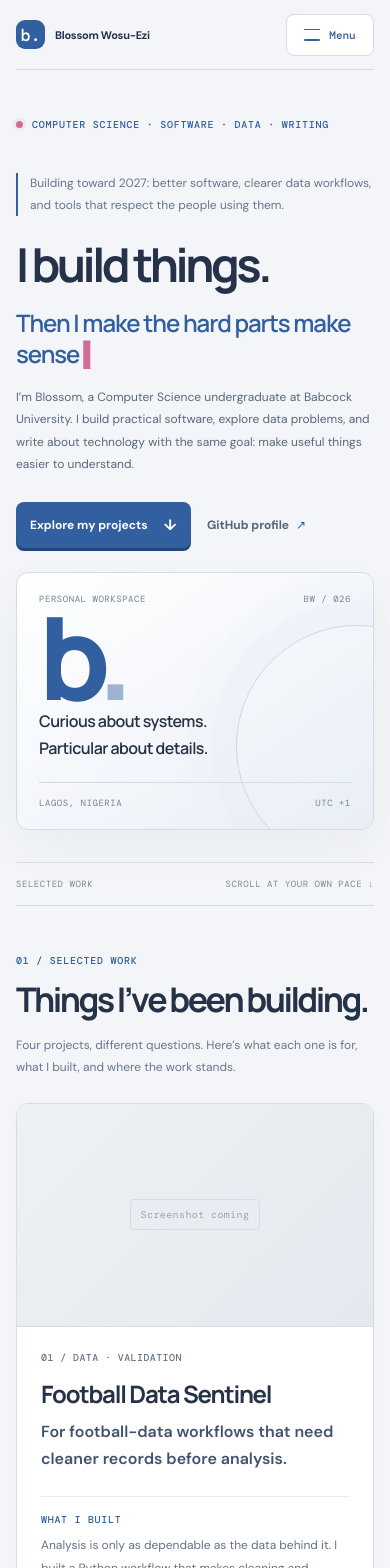
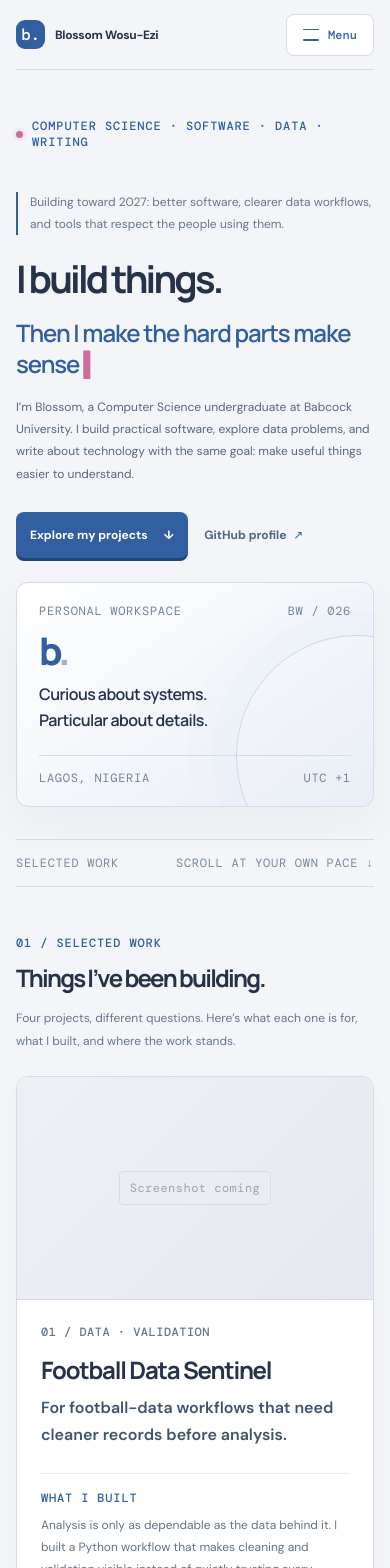
Before and after one commit to KamdyB/blossom-s-portfolio, a React (Vite) app: page / in a window 390 px wide. Shown: the top 1568 px of the page. Built offline with nearby package versions, Linux system fonts and the light colour scheme.

Commit message:
Apply consistent four-size type scale

```diff
--- a/src/styles.css
+++ b/src/styles.css
@@ -20,11 +20,11 @@ button{color:inherit}
 .topbar,.section-wrap{width:min(1120px,calc(100% - 64px));margin-inline:auto;position:relative;z-index:1}
 .topbar{height:78px;display:flex;align-items:center;justify-content:space-between;border-bottom:1px solid var(--line);gap:var(--s3)}
 .brand{display:inline-flex;align-items:center;gap:10px;font-size:var(--t1);font-weight:700;letter-spacing:-.025em;white-space:nowrap}
-.brand-mark{display:grid;place-items:center;width:32px;height:32px;background:var(--blue);color:white;font:500 17px var(--mono);border-radius:9px}
+.brand-mark{display:grid;place-items:center;width:32px;height:32px;background:var(--blue);color:white;font:500 var(--t2) var(--mono);border-radius:9px}
 .nav-links{display:flex;align-items:center;gap:var(--s3)}
 .nav-links a{font-size:var(--t1);font-weight:600;color:#526176;padding:10px 0;transition:color .2s ease}
 .nav-links a:hover{color:var(--pink)}
-.menu-toggle{display:none;align-items:center;gap:9px;background:var(--paper);border:1px solid var(--line);border-radius:8px;padding:10px 13px;font:600 11px var(--mono);cursor:pointer}
+.menu-toggle{display:none;align-items:center;gap:9px;background:var(--paper);border:1px solid var(--line);border-radius:8px;padding:10px 13px;font:600 var(--t1) var(--mono);cursor:pointer}
 .menu-toggle:focus-visible,.nav-links a:focus-visible,.text-link:focus-visible,.more-list a:focus-visible{outline:2px solid var(--pink);outline-offset:4px}
 .menu-toggle span{color:var(--blue)}
 .menu-glyph{width:16px;height:12px;display:inline-flex;flex-direction:column;justify-content:space-between}
@@ -32,7 +32,7 @@ button{color:inherit}
 .menu-glyph-open i:first-child{transform:translateY(5px) rotate(45deg)}
 .menu-glyph-open i:last-child{transform:translateY(-5px) rotate(-45deg)}
 .hero{padding-top:var(--s6)}
-.eyebrow{font:500 10px var(--mono);letter-spacing:.075em;color:var(--blue);margin:0 0 18px}
+.eyebrow{font:500 var(--t1) var(--mono);letter-spacing:.075em;color:var(--blue);margin:0 0 18px}
 .hero .eyebrow{display:flex;align-items:center;gap:9px}
 .status-dot{display:inline-block;flex:0 0 7px;width:7px;height:7px;border-radius:50%;background:var(--pink);box-shadow:0 0 0 3px #d16b9918}
 .hero-layout{display:grid;grid-template-columns:minmax(0,1.3fr) minmax(260px,.7fr);gap:var(--s5);align-items:center;padding:var(--s4) 0 var(--s5)}
@@ -46,7 +46,7 @@ button{color:inherit}
 .hero-description{font-size:var(--t2);line-height:1.85;color:#59677c;max-width:580px;margin:0 0 27px}
 .hero-actions,.contact-actions{display:flex;align-items:center;gap:12px;flex-wrap:wrap}
 .button{display:inline-flex;align-items:center;justify-content:center;gap:22px;min-height:45px;padding:12px 16px;border-radius:8px;font-size:var(--t1);font-weight:700;text-decoration:none;border:1px solid transparent;cursor:pointer;user-select:none;transition:transform .16s ease,background-color .18s ease,border-color .18s ease,box-shadow .18s ease;-webkit-tap-highlight-color:transparent}
-.button span{font-size:15px;transition:transform .18s ease}
+.button span{font-size:var(--t1);transition:transform .18s ease}
 .button:hover{transform:translateY(-2px)}
 .button:hover span{transform:translate(2px,-1px)}
 .button:active{transform:translateY(1px) scale(.985);box-shadow:inset 0 2px 4px #152b4a20}
@@ -60,16 +60,16 @@ button{color:inherit}
 .text-link span{color:var(--blue);margin-left:4px}
 .hero-card{align-self:stretch;min-height:310px;padding:20px 22px;background:linear-gradient(145deg,#fff,#e9eef6);border:1px solid #d2dce9;border-radius:12px;display:flex;flex-direction:column;box-shadow:0 18px 45px #293e5c0b;position:relative;overflow:hidden}
 .hero-card:after{content:'';position:absolute;width:240px;height:240px;border:1px solid #cbd7e6;border-radius:50%;right:-105px;top:52px;box-shadow:0 0 0 24px #d9e3f025,0 0 0 48px #d9e3f018}
-.hero-card-top,.hero-card-bottom{display:flex;justify-content:space-between;gap:12px;color:#75839a;font:9px var(--mono);letter-spacing:.06em;position:relative;z-index:1}
+.hero-card-top,.hero-card-bottom{display:flex;justify-content:space-between;gap:12px;color:#75839a;font:var(--t1) var(--mono);letter-spacing:.06em;position:relative;z-index:1}
 .hero-monogram{flex:1;display:flex;align-items:center;position:relative;z-index:1;font:800 clamp(105px,13vw,158px)/.9 var(--display);letter-spacing:-.12em;color:var(--blue)}
 .hero-monogram span{color:#9eb3d1}
 .hero-card p{font:600 var(--t2)/1.65 var(--display);letter-spacing:-.035em;margin:0 0 21px;position:relative;z-index:1}
 .hero-card-bottom{border-top:1px solid #d1dce9;padding-top:14px}
-.hero-footer{display:flex;justify-content:space-between;gap:20px;border-top:1px solid var(--line);border-bottom:1px solid var(--line);padding:15px 0;color:#7c899b;font:9px var(--mono);letter-spacing:.06em}
+.hero-footer{display:flex;justify-content:space-between;gap:20px;border-top:1px solid var(--line);border-bottom:1px solid var(--line);padding:15px 0;color:#7c899b;font:var(--t1) var(--mono);letter-spacing:.06em}
 .work,.about,.writing,.contact{padding-top:var(--s6)}
 .section-heading{display:flex;justify-content:space-between;align-items:flex-end;gap:var(--s4);margin-bottom:var(--s4)}
 .section-heading .eyebrow{margin-bottom:15px}
-.section-heading .letter-heading{font-size:clamp(32px,4.5vw,48px)}
+.section-heading .letter-heading{font-size:var(--t3)}
 .section-intro{max-width:355px}
 .section-intro p{font-size:var(--t1);line-height:1.9;color:var(--muted);margin:0}
 .project-grid{display:grid;grid-template-columns:repeat(2,minmax(0,1fr));gap:var(--s3);align-items:stretch}
@@ -77,20 +77,20 @@ button{color:inherit}
 .project-card:hover{transform:translateY(-3px);border-color:#b4c6dd;box-shadow:0 15px 34px #263c5910}
 .project-media{aspect-ratio:16/10;width:100%;overflow:hidden;background:#e7ebf1;border-bottom:1px solid var(--line)}
 .project-media img{display:block;width:100%;height:100%;object-fit:cover}
-.media-placeholder{height:100%;width:100%;display:grid;place-items:center;background:linear-gradient(135deg,#edf0f4,#e5e9ef);color:#9aa4b2;font:10px var(--mono);letter-spacing:.04em}
+.media-placeholder{height:100%;width:100%;display:grid;place-items:center;background:linear-gradient(135deg,#edf0f4,#e5e9ef);color:#9aa4b2;font:var(--t1) var(--mono);letter-spacing:.04em}
 .media-placeholder span{padding:8px 10px;border:1px solid #d6dce5;border-radius:4px;background:#e9edf2}
 .project-content{padding:var(--s3);display:flex;flex-direction:column;align-items:flex-start;flex:1;min-width:0}
-.project-category{font:500 10px var(--mono);letter-spacing:.04em;color:var(--muted);margin:0}
+.project-category{font:500 var(--t1) var(--mono);letter-spacing:.04em;color:var(--muted);margin:0}
 .project-content h3{font:700 var(--t3)/1.18 var(--display);letter-spacing:-.05em;margin:var(--s2) 0 10px;color:var(--text);overflow-wrap:anywhere}
 .project-audience{font-size:var(--t2);font-weight:600;line-height:1.7;color:#40536d;margin:0 0 var(--s3)}
 .project-built{border-top:1px solid #e6ebf2;padding-top:var(--s2);width:100%}
-.project-built h4{font:500 10px var(--mono);letter-spacing:.07em;text-transform:uppercase;color:var(--blue);margin:0 0 8px}
+.project-built h4{font:500 var(--t1) var(--mono);letter-spacing:.07em;text-transform:uppercase;color:var(--blue);margin:0 0 8px}
 .project-built p{font-size:var(--t1);line-height:1.85;color:#647287;margin:0 0 var(--s2);overflow-wrap:anywhere}
 .project-status{display:flex;align-items:center;gap:8px;flex-wrap:wrap;margin:var(--s1) 0 var(--s2);font-size:var(--t1);font-weight:600;color:#4c6689}
 .project-status .status-dot{width:6px;height:6px;flex-basis:6px;box-shadow:none}
-.status-date{font:10px var(--mono);color:#8793a4;margin-left:auto}
+.status-date{font:var(--t1) var(--mono);color:#8793a4;margin-left:auto}
 .tech-stack{display:flex;gap:var(--s1);flex-wrap:wrap;margin:0 0 var(--s3)}
-.tech-stack span{font:10px var(--mono);color:#4c6382;background:#f0f4f9;border:1px solid #dce4ee;padding:7px 9px;border-radius:5px;overflow-wrap:anywhere}
+.tech-stack span{font:var(--t1) var(--mono);color:#4c6382;background:#f0f4f9;border:1px solid #dce4ee;padding:7px 9px;border-radius:5px;overflow-wrap:anywhere}
 .project-actions{display:flex;flex-wrap:wrap;gap:var(--s1);margin-top:auto;padding-top:var(--s1);width:100%}
 .project-actions .button{min-height:42px;font-size:var(--t1);gap:var(--s2);padding:10px 13px;flex:1}
 .more-work{margin-top:var(--s5);border-top:1px solid var(--line);padding-top:var(--s3)}
@@ -110,17 +110,17 @@ button{color:inherit}
 .principles-grid{display:grid;grid-template-columns:repeat(3,1fr);border:1px solid var(--line);border-radius:10px;overflow:hidden;background:var(--paper)}
 .principles-grid>div{padding:var(--s3);min-height:155px}
 .principles-grid>div+div{border-left:1px solid var(--line)}
-.principles-grid>div>span{font:10px var(--mono);letter-spacing:.04em;color:#71829a}
+.principles-grid>div>span{font:var(--t1) var(--mono);letter-spacing:.04em;color:#71829a}
 .principles-grid h3{font:700 var(--t2) var(--display);letter-spacing:-.04em;margin:var(--s2) 0 8px}
 .principles-grid p{font-size:var(--t1);line-height:1.8;color:#68778b;margin:0}
 .writing-card{display:grid;grid-template-columns:130px 1fr;gap:var(--s3);padding:var(--s4);background:linear-gradient(120deg,#e8eef7,#fff);border:1px solid #d2deec;border-radius:12px}
-.writing-mark{font:800 110px/.8 var(--display);letter-spacing:-.1em;color:#a8bdd8}
+.writing-mark{font:800 var(--t4)/.8 var(--display);letter-spacing:-.1em;color:#a8bdd8}
 .writing-card h3{font:700 var(--t3)/1.2 var(--display);letter-spacing:-.055em;margin:0 0 13px;max-width:650px}
 .writing-card>div>p:not(.eyebrow){font-size:var(--t1);line-height:1.8;color:#66768b;margin:0 0 21px}
 .contact-title{font-size:var(--t4);max-width:850px;margin:0 0 var(--s3)}
 .contact-description{max-width:540px;font-size:var(--t2);line-height:1.9;color:#5f6f84;margin:0 0 var(--s3)}
 .contact-footer{display:flex;justify-content:space-between;align-items:center;gap:var(--s2);border-top:1px solid var(--line);margin-top:var(--s6);padding-top:var(--s2)}
-.contact-footer>span,.contact-footer>a:last-child{color:#77869a;font:10px var(--mono);letter-spacing:.04em}
+.contact-footer>span,.contact-footer>a:last-child{color:#77869a;font:var(--t1) var(--mono);letter-spacing:.04em}
 .contact-footer>a:last-child:hover{color:var(--pink)}
 .reveal{opacity:0;transform:translateY(18px);transition:opacity .65s ease,transform .65s cubic-bezier(.2,.7,.2,1)}
 .reveal.is-visible{opacity:1;transform:translateY(0)}
@@ -142,7 +142,7 @@ button{color:inherit}
 @media(max-width:680px){
   .topbar,.section-wrap{width:calc(100% - 32px)}
   .topbar{height:70px}
-  .brand{font-size:11px}
+  .brand{font-size:var(--t1)}
   .brand-mark{width:29px;height:29px}
   .menu-toggle{display:inline-flex;min-height:42px;min-width:88px;justify-content:center}
   .nav-links{display:none;position:absolute;top:69px;left:0;right:0;z-index:10;padding:8px 14px;background:var(--paper);border:1px solid var(--line);border-radius:0 0 10px 10px;flex-direction:column;align-items:stretch;gap:0;box-shadow:0 12px 26px #243b570f}
@@ -151,15 +151,15 @@ button{color:inherit}
   .nav-links a:last-child{border-bottom:0}
   .hero{padding-top:var(--s5)}
   .hero-layout{grid-template-columns:1fr;gap:var(--s3);padding:var(--s3) 0 var(--s4)}
-  .hero-title{font-size:clamp(42px,12vw,62px)}
+  .hero-title{font-size:var(--t4)}
   .hero-subtitle{font-size:var(--t3)}
   .hero-description{font-size:var(--t1)}
   .hero-card{min-height:225px}
-  .hero-monogram{font-size:115px}
-  .hero-footer{font-size:9px}
+  .hero-monogram{font-size:var(--t4)}
+  .hero-footer{font-size:var(--t1)}
   .work,.about,.writing,.contact{padding-top:var(--s5)}
   .section-heading{display:block;margin-bottom:var(--s3)}
-  .section-heading .letter-heading{font-size:clamp(32px,8.7vw,43px)}
+  .section-heading .letter-heading{font-size:var(--t3)}
   .section-intro{margin-top:var(--s2);max-width:none}
   .project-grid{grid-template-columns:1fr;gap:var(--s2)}
   .project-content{padding:var(--s3)}
@@ -168,20 +168,20 @@ button{color:inherit}
   .more-list li{align-items:flex-start;gap:var(--s2)}
   .more-list h3{font-size:var(--t1)}
   .more-list p{font-size:var(--t1)}
-  .more-list a{font-size:10px}
+  .more-list a{font-size:var(--t1)}
   .about-grid{grid-template-columns:1fr;gap:0;padding-top:0}
   .principles-grid{grid-template-columns:1fr}
   .principles-grid>div{min-height:0;padding:var(--s3)}
   .principles-grid>div+div{border-left:0;border-top:1px solid var(--line)}
   .principles-grid h3{margin:var(--s2) 0 7px}
   .writing-card{grid-template-columns:1fr;gap:var(--s1);padding:var(--s3)}
-  .writing-mark{font-size:72px}
+  .writing-mark{font-size:var(--t4)}
   .writing-card h3{font-size:var(--t3)}
-  .contact-title{font-size:clamp(38px,10.5vw,56px)}
+  .contact-title{font-size:var(--t4)}
   .contact-description{font-size:var(--t1)}
   .contact-footer{margin-top:var(--s5);flex-wrap:wrap}
   .contact-footer>span{order:3;width:100%}
-  .contact-footer>a:last-child{font-size:9px}
+  .contact-footer>a:last-child{font-size:var(--t1)}
   .button{min-height:46px;padding:11px 13px;gap:var(--s2)}
   .contact-actions{gap:var(--s1)}
 }
@@ -194,7 +194,7 @@ button{color:inherit}
   .status-date{margin-left:0}
   .more-list li{display:block}
   .more-list a{display:inline-flex;padding-left:0;margin-top:5px}
-  .hero-footer{gap:var(--s1);font-size:8px}
+  .hero-footer{gap:var(--s1);font-size:var(--t1)}
 }
 @media(prefers-reduced-motion:reduce){
   html{scroll-behavior:auto}
```
